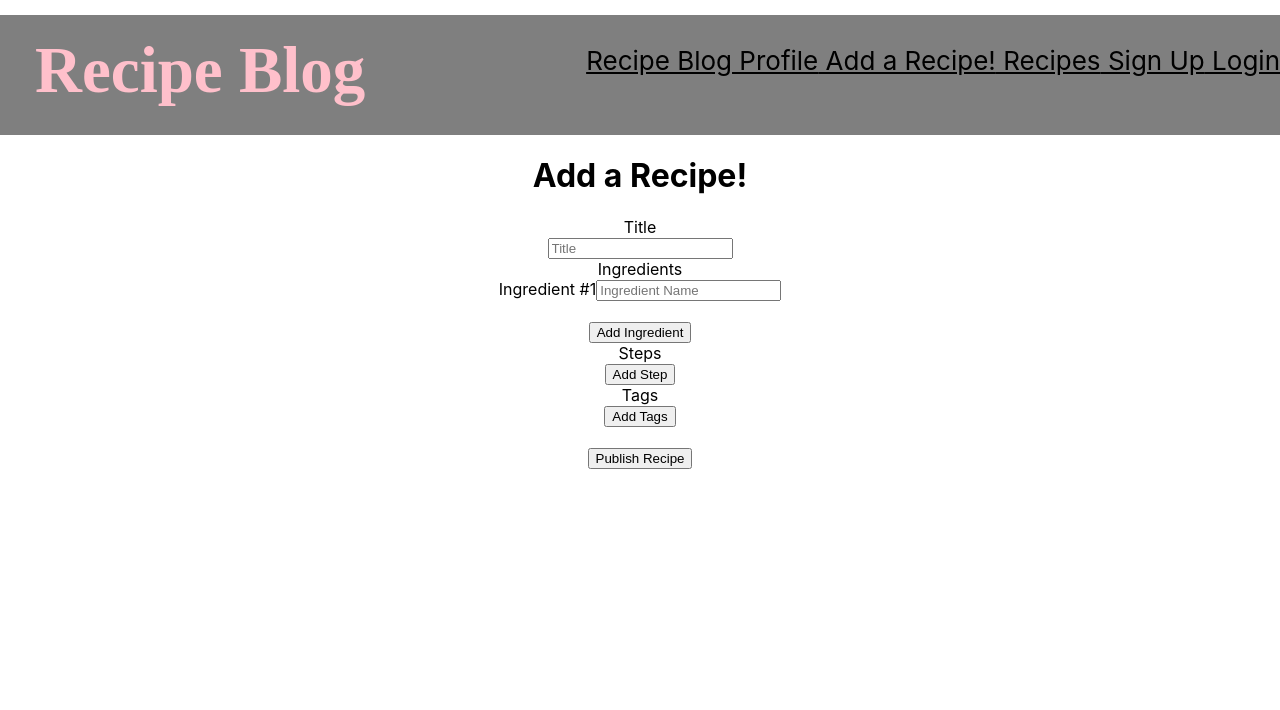
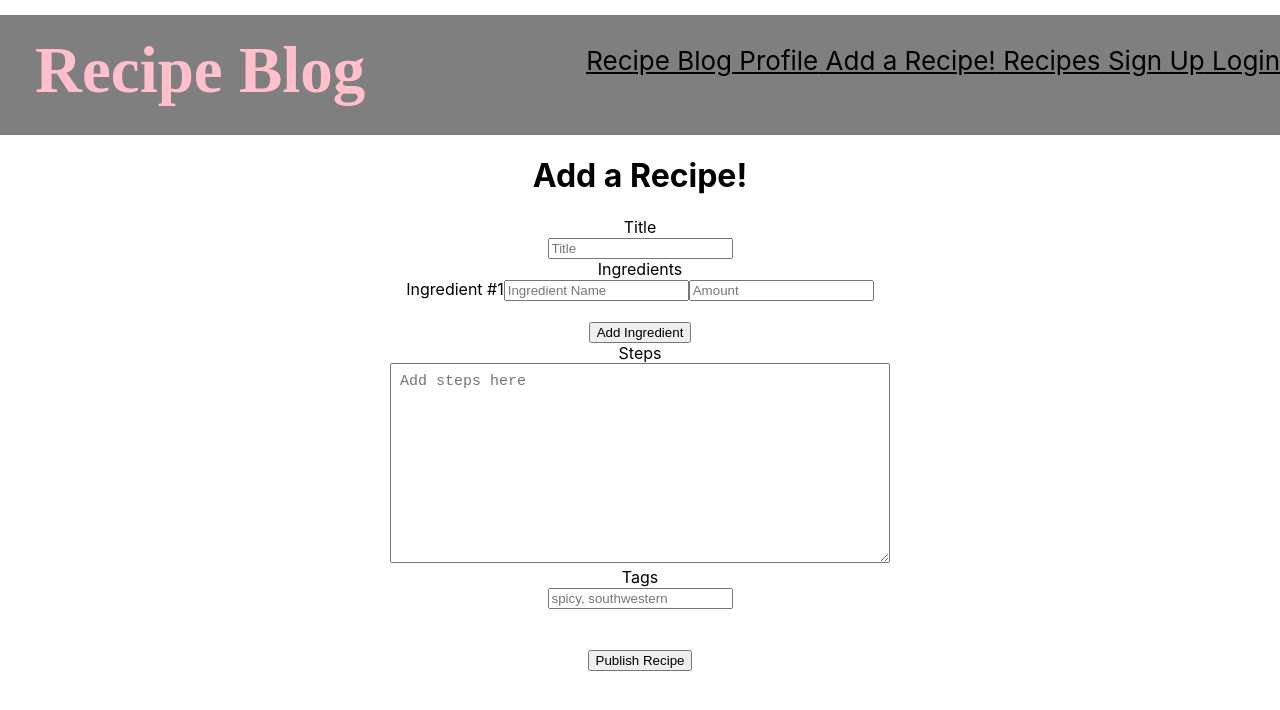
Before and after one commit to kailanak1/recipe-blog-frontend, a React (Create React App) app: page /add-recipe in a window 1280 px wide. Shown: the top 710 px of the page. Built offline with nearby package versions, Linux system fonts and the light colour scheme.

Commit message:
changed form

```diff
--- a/package.json
+++ b/package.json
@@ -6,6 +6,7 @@
     "@testing-library/jest-dom": "^4.2.4",
     "@testing-library/react": "^9.3.2",
     "@testing-library/user-event": "^7.1.2",
+    "autosize": "^4.0.2",
     "react": "^16.13.1",
     "react-dom": "^16.13.1",
     "react-redux": "^7.2.0",
--- a/src/App.js
+++ b/src/App.js
@@ -77,14 +77,28 @@ logout = () => {
 };
 
 
-addEvent = (event) => {
+addRecipe = (event) => {
   let newRecipe = {
     title: event.target.title.value,
     ingredients: event.ingredients.value,
     steps: event.target.steps.value,
-    tags: event.target.tags.value
+    tags: event.target.tags.value,
+    user_id: this.state.auth.user_id
   }
-}
+  fetch("http://localhost:3000/api/v1/recipes", {
+    method: "POST",
+    headers: {
+      "Content-Type": "application/json",
+      Accept: "application/json",
+      Authorization: localStorage.getItem("token")
+    },
+    body: JSON.stringify(newRecipe)
+  })
+  .then(resp => resp.json())
+  .then(data =>
+    console.log(data))
+  }
+
 
 
   render(){
@@ -114,7 +128,7 @@ addEvent = (event) => {
           <Route
             exact
             path='/add-recipe'
-            render={props => <AddRecipeForm {...props}/>}
+            render={props => <AddRecipeForm {...props} onAddRecipe={this.addRecipe}/>}
           />
 
 
--- a/src/components/AddRecipeForm.js
+++ b/src/components/AddRecipeForm.js
@@ -20,16 +20,18 @@ class AddRecipeForm extends React.Component{
         })))
     }
 
-    addSteps(e){
-        e.preventDefault()
-        this.setState({steps: [...this.state.steps, ""]})
+    handleStepChange = (e) => {
+        this.setState({
+            steps: e.target.value
+        })
     }
 
-    // removeIngredient(e, index){
-    //     e.preventDefault()
-    //     this.state.ingredients.splice(index)
-    //     this.setState({ingredients: this.state.ingredients})
-    // }
+    handleTagChange = (e) => {
+        this.setState({
+            tags: e.target.value
+        })
+    }
+
 
     handleChange = (e) => {
         if (["name", "amount"].includes(e.target.className)){
@@ -42,23 +44,60 @@ class AddRecipeForm extends React.Component{
     }
 
 
-    // handleIngredientChange = (event, index) => {
-    //     const newState = {...this.state.ingredients, [event.target.name]: event.target.value}
-    //     this.setState({
-    //         ...this.state,
-    //         ingredients: newState
-    //     })
-    // }
 
+
+   ingredientsMapper = () => {
+    {
+        return this.state.ingredients.map((ingredient, index) => {
+            let ingredientId = `ingredient-${index}`, amountId= `amount-${index}`
+            return(
+                <div key={index}>
+                    <label htmlFor={ingredientId}>{`Ingredient #${index + 1}`}</label>
+                    <input placeholder="Ingredient Name"
+                    type="text"
+                    name={ingredientId}
+                    data-id={index}
+                    id={ingredientId}
+                    value={this.state.ingredients[index].name}
+                    className="name"
+                    onChange={(e)=>this.handleChange}
+                />
+
+                <label htmlFor={amountId}/>
+                <input
+                    type="text"
+                    placeholder="Amount"
+                    name={amountId}
+                    data-id={index}
+                    id={amountId}
+                    value={this.state.ingredients[index].amount}
+                    className="amount"
+                    onChange={(e)=>this.handleChange}
+                />
+
+                    {/* <button onClick={(e)=> this.removeIngredient(e)}>Remove</button> */}
+
+                </div>
+            )
+        })
+    }
+   }
 
 
 
 
 
     render(){
+
+      let {title, ingredients, steps, tags} = this.state
+      const textareastye = {
+          padding: "9px",
+          boxSizing: "border-box",
+          fontSize: "15px",
+          minHeight: "200px",
+          minWidth: "500px"
+      }
       console.log(this.state)
-      let {title, ingredients, steps, tags} = this.state
-
         return (
             <div>
             <h1>Add a Recipe!</h1>
@@ -68,52 +107,22 @@ class AddRecipeForm extends React.Component{
                  <input placeholder="Title" onChange={ e => this.handleChange(e)} name="title" value={title}></input>
                  <br></br>
                 <label>Ingredients</label>
-                {
-                    this.state.ingredients.map((ingredient, index) => {
-                        let ingredientId = `ingredient-${index}`, amountId= `amount-${index}`
-                        return(
-                            <div key={index}>
-                                <label htmlFor={ingredientId}>{`Ingredient #${index + 1}`}</label>
-                                <input placeholder="Ingredient Name"
-                                type="text"
-                                name={ingredientId}
-                                data-id={index}
-                                id={ingredientId}
-                                value={ingredients[index].name}
-                                className="name"
-                                onChange={(e)=>this.handleChange}
-                            />
-
-                                {/* <input placeholder="Ingredient Amount" onIngrChange={(e, index) => this.handleChange(e)} value={this.state.ingredients.amount}/> */}
-
-                                {/* <button onClick={(e)=> this.removeIngredient(e)}>Remove</button> */}
-
-                            </div>
-                        )
-                    })
-                }
+                {this.ingredientsMapper()}
                 <br></br>
                 <button onClick={(e)=> this.addIngredient(e)}>Add Ingredient</button>
                 <br></br>
 
                 <label>Steps</label>
-                {
-                    this.state.steps.map((step, index) => {
-                        return(
-                            <div key={index}>
-                                <textarea placeholder="Step" onChange={(e, index) => this.handleChange(e, index)} name="steps" />
+                <br></br>
+                    <textarea style={textareastye} placeholder="Add steps here" onChange={e => this.handleStepChange(e)}></textarea>
+                <br></br>
 
-                            </div>
-                        )
-                    })
-                }
-                <br></br>
-                <button onClick={(e)=> this.addSteps(e)}>Add Step</button>
-                <br></br>
 
                 <label>Tags</label>
                 <br></br>
-                <button onClick={(e)=> this.addTag(e)}>Add Tags</button>
+                <input style={{size: "100"}} placeholder="spicy, southwestern" onChange={e => this.handleTagChange(e)}></input>
+                <br></br>
+
                 <br></br>
                 <br></br>
                 <button>Publish Recipe</button>
```
Also changed, not shown: 1 other file (tests, documents, lock files or other folders).
